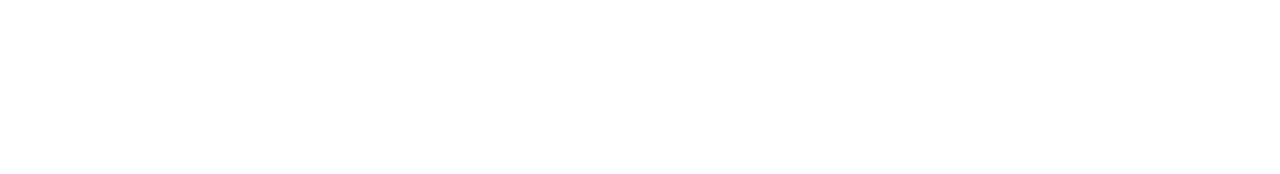
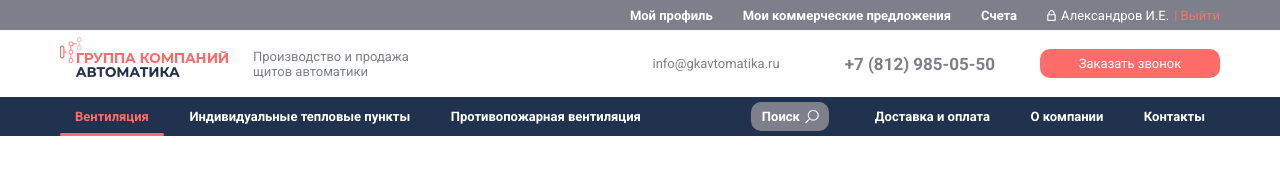
Before and after one commit to MarianVytak/Automation, a website: page src/index.html in a window 1280 px wide. Drawn offline with nearby package versions, Linux system fonts and the light colour scheme; files that its build step writes are made by us from their sources.

Commit message:
Added Header.

```diff
--- a/src/assets/sass/customs/_buttons.scss
+++ b/src/assets/sass/customs/_buttons.scss
@@ -0,0 +1,14 @@
+.btn {
+  display: flex;
+  align-items: center;
+  justify-content: center;
+  height: 29px;
+  border-radius: 10px;
+  color: $white;
+  &.btn-red {
+    background-color: $red;
+  }
+  &.btn-gray {
+    background-color: $gray;
+  }
+}
--- a/src/assets/sass/customs/_reboot.scss
+++ b/src/assets/sass/customs/_reboot.scss
@@ -2,13 +2,13 @@ body {
   position: relative;
   margin: 0;
   font-family: 'Roboto', sans-serif;
-  font-size: 16px;
+  font-size: 13px;
   color: $black;
 }
 
 .container {
   width: 100%;
-  max-width: 1240px;
+  max-width: 1200px;
   margin: 0 auto;
   padding: 0 20px;
   box-sizing: border-box;
--- a/src/assets/sass/customs/customs.scss
+++ b/src/assets/sass/customs/customs.scss
@@ -1,4 +1,4 @@
 @import "variables";
 @import "reboot";
 
-@import "slider";
+@import "buttons";
--- a/src/templates/header/header.html
+++ b/src/templates/header/header.html
@@ -1,12 +1,85 @@
 <div class="header">
 
-    <div class="header__top"></div>
+    <div class="header__top">
+        <div class="container">
+            <ul class="header__top_list">
+                <li class="header__top_list_item">
+                    <a href="#" class="header__top_list_item_link">Мой профиль</a>
+                </li>
+                <li class="header__top_list_item">
+                    <a href="#" class="header__top_list_item_link">Мои коммерческие предложения</a>
+                </li>
+                <li class="header__top_list_item">
+                    <a href="#" class="header__top_list_item_link">Счета</a>
+                </li>
+                <li class="header__top_list_item header__login">
+                    <div class="header__login_icon">
+                        <img src="../../assets/img/icons/lock.png" alt="">
+                    </div>
+                    <div class="header__login_name">Александров И.Е.</div>
+                    <a href="#" class="header__login_link"> | Выйти</a>
+                </li>
+            </ul>
+            <!-- /.header__top_list -->
+        </div>
+        <!-- /.container -->
+    </div>
     <!-- /.header__top -->
 
-    <div class="header__mid"></div>
+    <div class="header__mid">
+        <div class="container">
+            <div class="header__mid_block">
+                <div class="header__mid_left">
+                    <a href="index.html" class="logo">
+                        <img src="../../assets/img/icons/logo.png" alt="">
+                    </a>
+                    <div class="logo-text">
+                        Производство и продажа <br>
+                        щитов автоматики
+                    </div>
+                </div>
+                <div class="header__mid_right">
+                    <a href="mailto:info@gkavtomatika.ru" class="header__mid_email">info@gkavtomatika.ru</a>
+                    <a href="tel:+78129850550" class="header__mid_tel">+7 (812) 985-05-50</a>
+                    <a href="#" class="header__mid_btn btn btn-red">Заказать звонок</a>
+                </div>
+            </div>
+        </div>
+        <!-- /.container -->
+    </div>
     <!-- /.header__mid -->
 
-    <div class="header__bot"></div>
+    <div class="header__bot">
+        <div class="container">
+            <ul class="header__navigation">
+                <li class="header__navigation_item">
+                    <a href="#" class="header__navigation_item_link active">Вентиляция</a>
+                </li>
+                <li class="header__navigation_item">
+                    <a href="#" class="header__navigation_item_link">Индивидуальные тепловые пункты</a>
+                </li>
+                <li class="header__navigation_item">
+                    <a href="#" class="header__navigation_item_link">Противопожарная вентиляция</a>
+                </li>
+                <li class="header__navigation_item header__navigation_search">
+                    <a href="#" class="header__navigation_search_link btn btn-gray">
+                        Поиск
+                        <img src="../../assets/img/icons/search.png" alt="">
+                    </a>
+                </li>
+                <li class="header__navigation_item">
+                    <a href="#" class="header__navigation_item_link">Доставка и оплата</a>
+                </li>
+                <li class="header__navigation_item">
+                    <a href="#" class="header__navigation_item_link">О компании</a>
+                </li>
+                <li class="header__navigation_item">
+                    <a href="#" class="header__navigation_item_link">Контакты</a>
+                </li>
+            </ul>
+        </div>
+        <!-- /.container -->
+    </div>
     <!-- /.header__bot -->
 
 </div>
--- a/src/templates/header/header.scss
+++ b/src/templates/header/header.scss
@@ -1 +1,151 @@
 .header {}
+
+.header__top {
+  background-color: $gray;
+}
+
+.header__top_list {
+  display: flex;
+  align-items: center;
+  justify-content: flex-end;
+  height: 30px;
+}
+
+.header__top_list_item {
+  margin-right: 30px;
+  &:last-child {
+    margin-right: 0;
+  }
+}
+
+.header__top_list_item_link {
+  font-weight: bold;
+  color: $white;
+}
+
+.header__login {
+  display: flex;
+  align-items: center;
+  justify-content: flex-end;
+}
+
+.header__login_icon {
+  position: relative;
+  top: 1px;
+  margin-right: 5px;
+}
+
+.header__login_name {
+  margin-right: 5px;
+  color: $white;
+}
+
+.header__login_link {
+  color: $red;
+}
+
+.header__mid_block {
+  display: flex;
+  align-items: center;
+  justify-content: space-between;
+  height: 67px;
+}
+
+.header__mid_left {
+  display: flex;
+  align-items: center;
+  justify-content: flex-start;
+}
+
+.logo {
+  position: relative;
+  top: -5px;
+}
+
+.logo-text {
+  margin-left: 25px;
+  color: $gray;
+}
+
+.header__mid_right {
+  display: flex;
+  align-items: center;
+  justify-content: flex-end;
+}
+
+.header__mid_email {
+  margin-right: 65px;
+  color: $gray;
+}
+
+.header__mid_tel {
+  margin-right: 45px;
+  font-weight: bold;
+  font-size: 17px;
+  color: $gray;
+}
+
+.header__mid_btn {
+  width: 180px;
+}
+
+.header__bot {
+  background-color: $blue;
+}
+
+.header__navigation {
+  display: flex;
+  align-items: center;
+  justify-content: space-between;
+}
+
+.header__navigation_item {
+  margin-right: 10px;
+  &:last-child {
+    margin-right: 0;
+  }
+}
+
+.header__navigation_item_link {
+  position: relative;
+  display: flex;
+  align-items: center;
+  justify-content: center;
+  height: 39px;
+  padding: 0 15px;
+  font-weight: bold;
+  color: $white;
+  white-space: nowrap;
+  &:before {
+    content: '';
+    position: absolute;
+    bottom: 0;
+    left: 0;
+    width: 100%;
+    display: none;
+    height: 3px;
+    border-radius: 2px;
+    background-color: $red;
+  }
+  &:hover {
+    color: $red;
+  }
+  &.active {
+    color: $red;
+    &:before {
+      display: block;
+    }
+  }
+}
+
+.header__navigation_search {
+  margin: 0 30px 0 85px;
+}
+
+.header__navigation_search_link {
+  width: 78px;
+  font-weight: bold;
+  img {
+    margin-left: 4px;
+  }
+}
```
Also changed, not shown: src/assets/img/icons/lock.png (added), src/assets/img/icons/logo.png (added), src/assets/img/icons/search.png (added).
